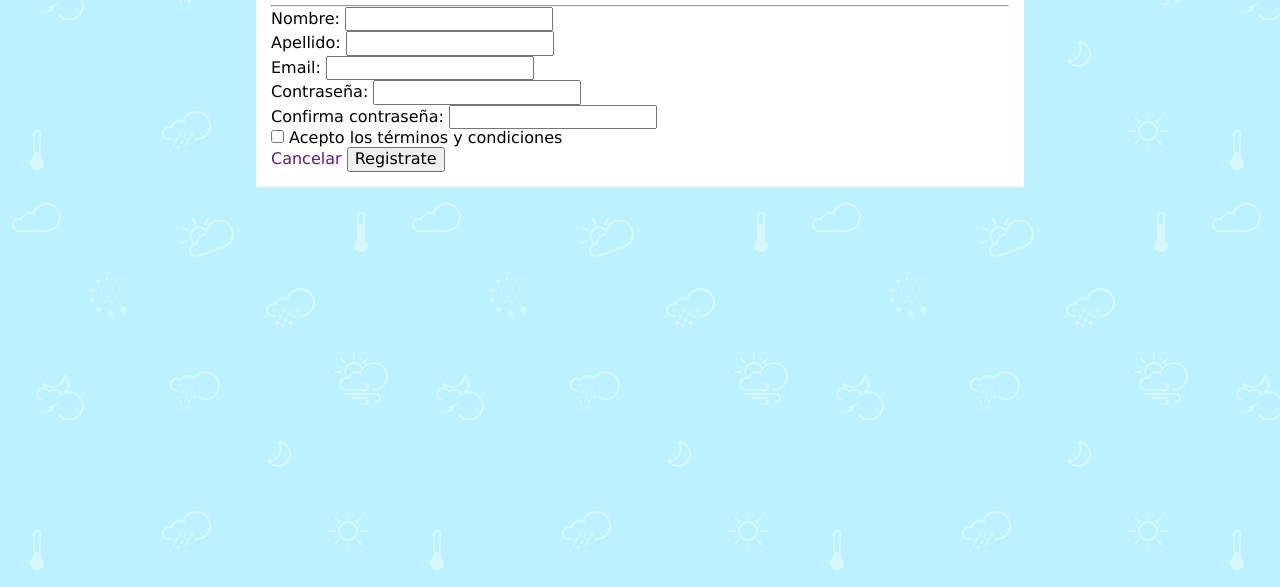
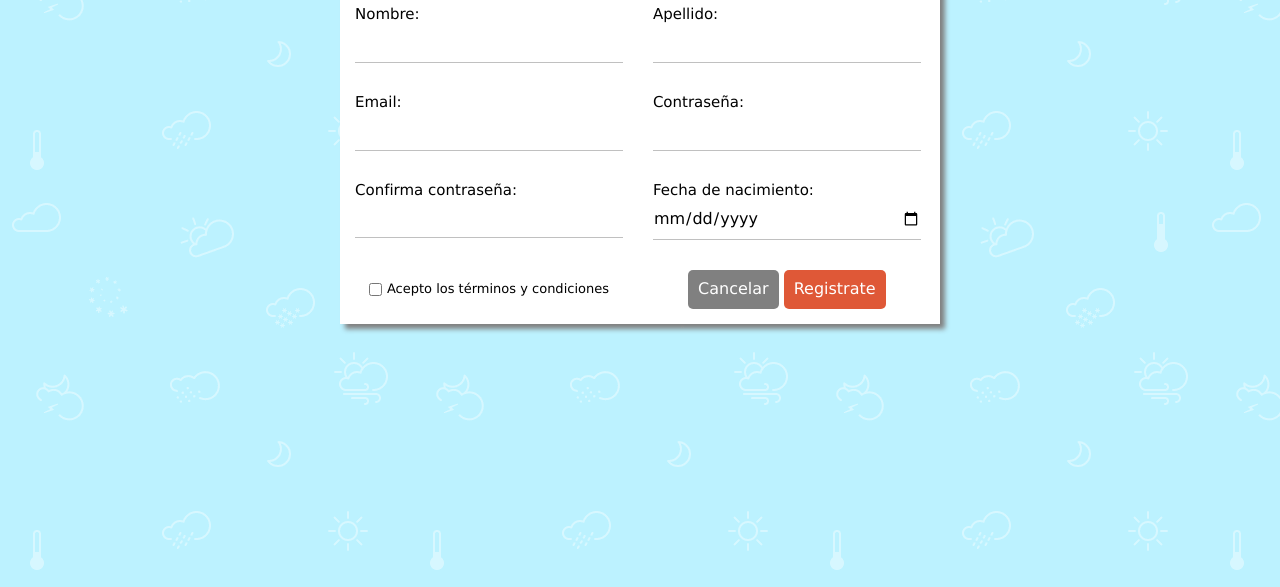
Before and after one commit to Comision15/craftsy, a website: page views/register.html in a window 1280 px wide. Shown: the part 213-800 px from the top of the page. Drawn offline with Linux system fonts and the light colour scheme.

Commit message:
styles register done

```diff
--- a/public/css/forms.css
+++ b/public/css/forms.css
@@ -0,0 +1,70 @@
+/* general */
+input:-webkit-autofill, input:-webkit-autofill:hover, input:-webkit-autofill:focus, input:-webkit-autofill:active { -webkit-box-shadow: 0 0 0 30px white inset !important;
+}
+
+/* cajas */
+.form {
+    display: flex;
+    flex-wrap: wrap;
+    flex-direction: column;
+    gap: 30px;
+}
+
+.form__title {
+    text-align: center;
+}
+
+.form__box {
+    width: 100%;
+}
+
+.form__box--flex {
+    display: flex;
+    justify-content: center;
+    align-items: center;
+    gap: 5px;
+}
+
+/* elementos */
+
+.form__label {
+    font-size: 15px;
+}
+.form__input {
+    width: 100%;
+    padding: 10px 0;
+    border: none;
+    border-bottom: 1px solid silver;
+    outline: none;
+}
+
+.form__label--small {
+    font-size: 13px;
+}
+
+
+/* botones */
+.form__button {
+    border: none;
+    border-radius: 5px;
+    color: #fff;
+    padding: 10px;
+}
+.form__button--cancel {
+    background-color: grey;
+}
+
+.form__button--send {
+    background-color: var(--colorRojo);
+}
+
+@media (min-width:768px) {
+    .form {
+        flex-direction: row;
+
+    }
+
+    .form__box {
+        width: 47%;
+    }
+}
--- a/public/css/general.css
+++ b/public/css/general.css
@@ -27,10 +27,16 @@ a{
     text-decoration: none;
 }
 
+main {
+    width: 95%;
+    margin: 0 auto;
+}
+
 .general__main__section{
     background-color: #fff;
     padding: 15px;
     margin: 15px 0;
+    box-shadow: gray 5px 5px 5px;
 }
 
 .general__button__product{
--- a/public/css/home.css
+++ b/public/css/home.css
@@ -114,10 +114,10 @@
 }
 
     /* home */
-    .home__main {
+   /*  .home__main {
         margin: 0;
     }
-
+ */
     /* home | products */
     .home__main__section--products {
         justify-content: space-between;
--- /dev/null
+++ b/public/css/register.css
@@ -0,0 +1,6 @@
+@media (min-width:1024px) {
+    .register__main__section  {
+        width: 600px;
+        margin: 20px auto;
+    }
+}
--- a/public/css/styles.css
+++ b/public/css/styles.css
@@ -1,4 +1,6 @@
 @import './normalize.css';
 @import './general.css';
+@import './forms.css';
 @import './home.css';
 @import './detail.css';
+@import './register.css';
--- a/views/register.html
+++ b/views/register.html
@@ -10,7 +10,7 @@
     <link rel="stylesheet" href="/css/styles.css">
 </head>
 
-<body class="detail">
+<body class="register">
     <header class="home__header">
         <div class="home__header__logo">
             <a href="/"><img src="/images/logo.png" alt=""></a>
@@ -28,38 +28,41 @@
             </ul>
         </nav>
     </header>
-    <main class="detail__main">
-        <section class="detail__main__section general__main__section">
-          <h1>Registrate</h1>
-          <hr>
-          <form action="">
+    <main class="register__main">
+        <section class="register__main__section general__main__section">
+          <h1 class="form__title">Registrate</h1>
+          <form action="" class="form">
                 <div class="form__box">
                     <label class="form__label" for="nombre">Nombre:</label>
-                    <input class="form__input" type="text" id="nombre">
+                    <input class="form__input" type="text" id="nombre" autocomplete="off" name="firstName">
                 </div>
                 <div class="form__box">
                     <label class="form__label" for="apellido">Apellido:</label>
-                    <input class="form__input" type="text" id="apellido">
+                    <input class="form__input" type="text" id="apellido" name="lastName">
                 </div>
                 <div class="form__box">
                     <label class="form__label" for="email">Email:</label>
-                    <input class="form__input" type="email" id="email">
+                    <input class="form__input" type="email" id="email" name="email">
                 </div>
                 <div class="form__box">
                     <label class="form__label" for="password">Contraseña:</label>
-                    <input class="form__input" type="password" id="password">
+                    <input class="form__input" type="password" id="password" name="password">
                 </div>
                 <div class="form__box">
                     <label class="form__label" for="password2">Confirma contraseña:</label>
                     <input class="form__input" type="password" id="password2">
                 </div>
                 <div class="form__box">
-                    <input class="form__checkbox" type="checkbox" id="terminos">
-                    <label for="terminos">Acepto los términos y condiciones</label>
+                    <label class="form__label" for="date">Fecha de nacimiento:</label>
+                    <input class="form__input" type="date" id="date" name="birthday">
                 </div>
-                <div class="form__box">
-                    <a href="" class="form__button--cancel">Cancelar</a>
-                    <button  class="form__button--send" type="submit">Registrate</button>
+                <div class="form__box form__box--flex">
+                    <input class="form__checkbox" type="checkbox" id="terminos" name="terms">
+                    <label class="form__label--small" for="terminos">Acepto los términos y condiciones</label>
+                </div>
+                <div class="form__box form__box--flex ">
+                    <a href="" class="form__button form__button--cancel">Cancelar</a>
+                    <button  class="form__button form__button--send" type="submit">Registrate</button>
                 </div>
           </form>
         </section>
```
